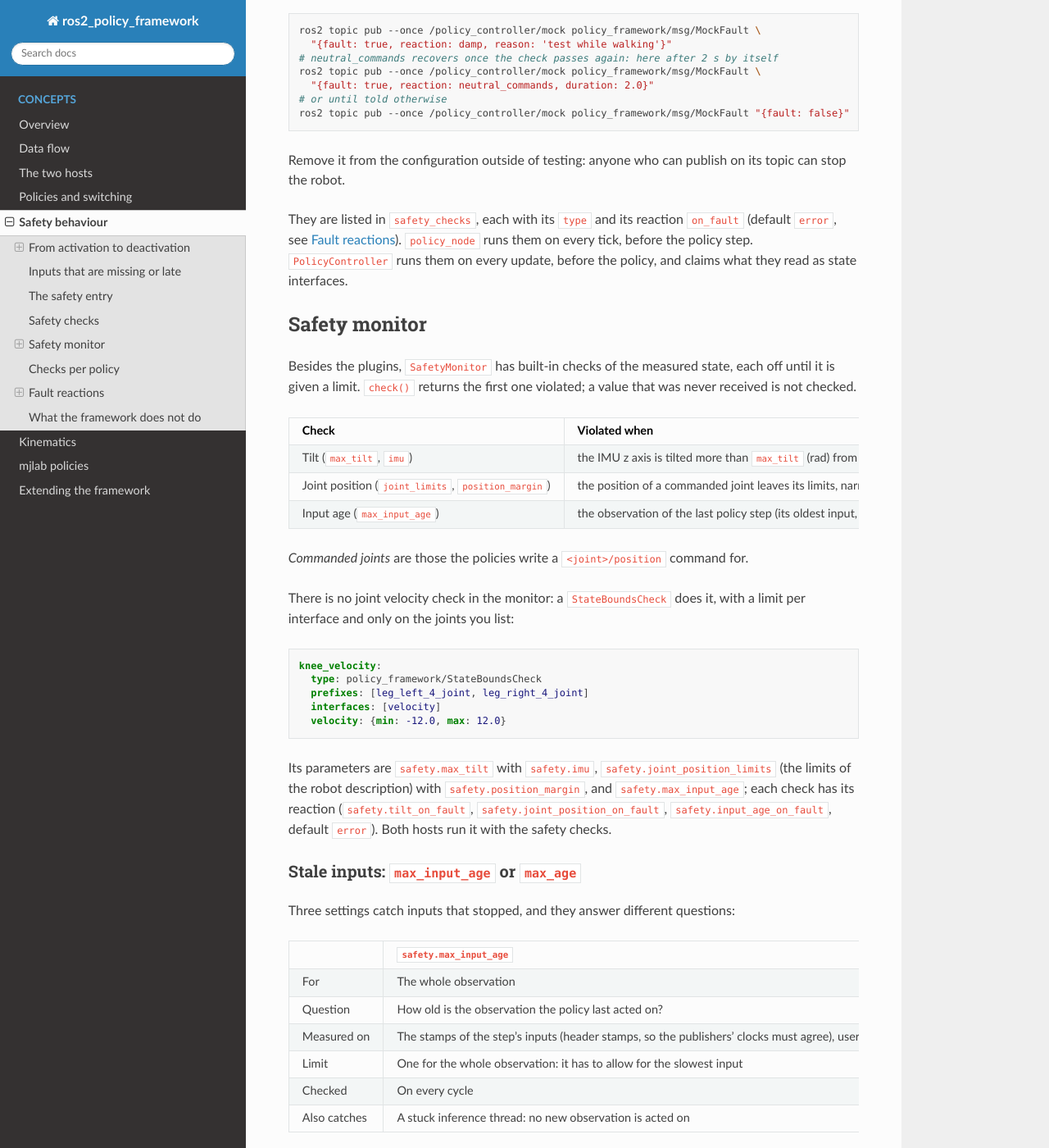
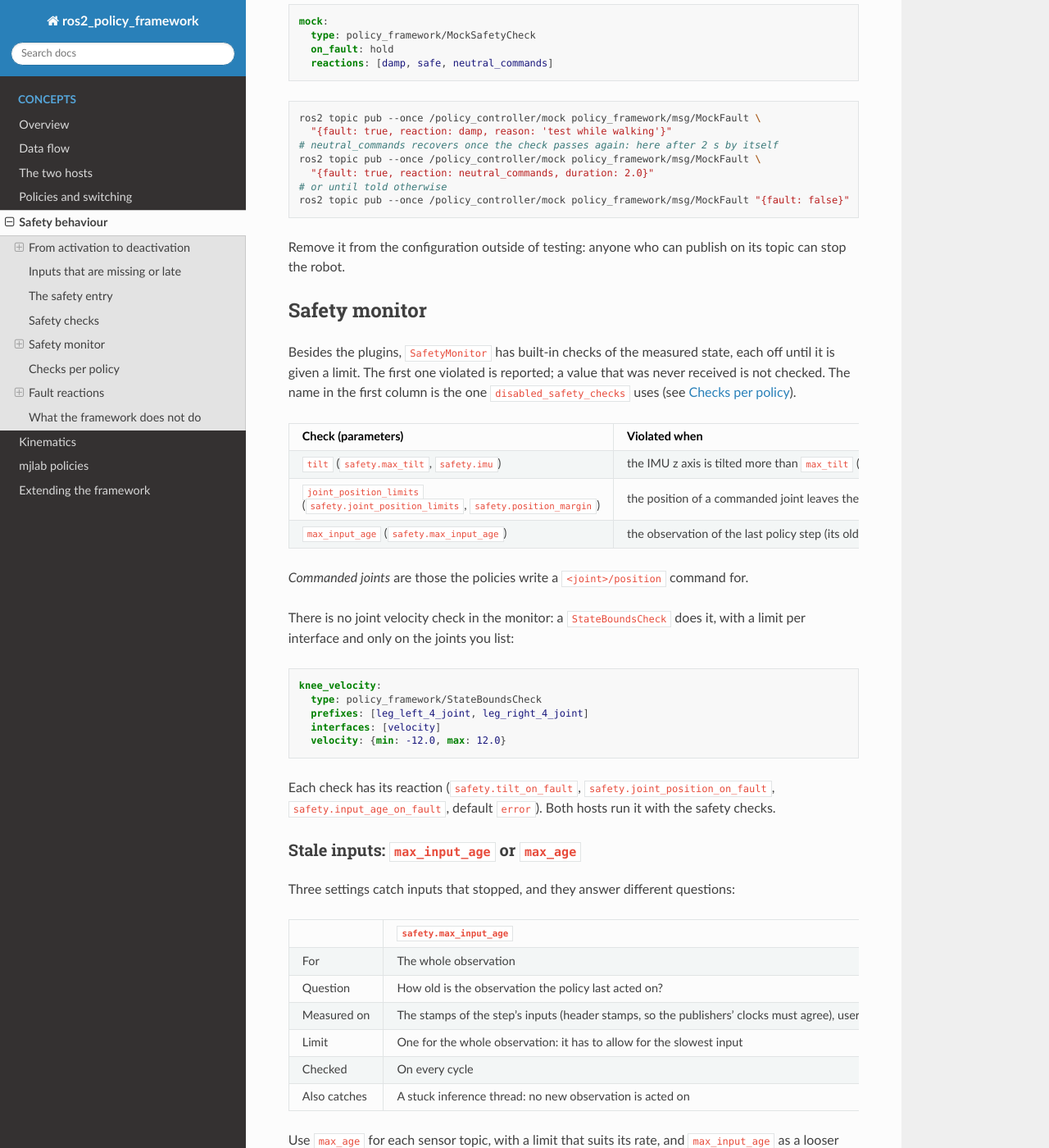
Before and after one commit to saikishor/ros2_policy_framework, a Sphinx documentation site: the page built from docs/safety.rst, in a window 1280 px wide and 1400 px high, scrolled down 3009 px. Shown: the whole window at 82% size. Built offline with Sphinx 7.4.7 and the Read the Docs theme 3.1.0, drawn with Linux system fonts in a browser that asks for light colours; some of the changed text lies outside the part shown.

Commit message:
Fix stale and misplaced content in the safety docs page

```diff
--- a/docs/safety.rst
+++ b/docs/safety.rst
@@ -1,8 +1,10 @@
 Safety behaviour
 ================
 
-This page lists what the framework does when something is missing, late or wrong. All of it
-applies to the controller; the parts that apply to the node are marked.
+This page lists what the framework does when something is missing, late or wrong. Both hosts
+run the same safety checks, input age checks and command gating. They differ in what they can
+do about a fault: the controller owns the hardware and applies a reaction through its
+executors, while the node only stops sending commands. Where the node differs, it is said.
 
 From activation to deactivation
 -------------------------------
@@ -57,15 +60,10 @@ step has to wait for data, the last commands stay applied.
 Safe values
 ~~~~~~~~~~~
 
-When the controller is deactivated, or when the state interfaces cannot be read (below),
-every executor writes its *safe values*: zero effort for ``PdEffortExecutor``, nothing for
-``ReferenceInterfaceExecutor``. When they cannot be read, ``update()`` also returns an error
-to the controller manager.
-
-A stage of the policy that fails, including a model that answers a non-finite value (NaN or
-infinity) as a diverged one does, is a fault with the reaction ``on_policy_failure`` (default
-``error``: the safe values and an error; see `Fault reactions`_). Its values never reach the
-commands.
+When the controller is deactivated, when the state interfaces cannot be read (below), or on
+the ``ERROR`` fault reaction, every executor writes its *safe values*: zero effort for
+``PdEffortExecutor``, nothing for ``ReferenceInterfaceExecutor``. In the last two cases
+``update()`` also returns an error to the controller manager.
 
 Inputs that are missing or late
 -------------------------------
@@ -149,6 +147,11 @@ optionally the reaction it asks for (see `A reaction chosen while running`_), wi
 ``check()`` runs in the control loop: it must not allocate while the state is safe. Writing
 one is shown in :doc:`extending`.
 
+They are listed in ``safety_checks``, each with its ``type`` and its reaction ``on_fault``
+(default ``error``, see `Fault reactions`_). ``policy_node`` runs them on every tick, before
+the policy step. ``PolicyController`` runs them on every update, before the policy, and claims
+what they read as state interfaces. The framework ships three:
+
 ``StateBoundsCheck`` checks every ``<prefix>/<interface>`` entry against the bounds of its
 interface. A non-finite value is out of bounds; an entry never received is not checked. With a
 ``hysteresis``, an entry that failed passes again only within the bounds narrowed by it:
@@ -181,9 +184,10 @@ jump. Do not use it on values that wrap, such as the position of a continuous jo
 moment (standing, walking, during a jump) before a real one happens. It subscribes to
 ``topic`` (default ``~/<name>``, ``policy_framework/msg/MockFault``) and fails on every cycle
 while the latest message has ``fault: true``, with the message's ``reaction`` (empty: its
-``on_fault``), for its ``duration`` in seconds (0: until the next message). A message may ask only for the reactions listed in ``reactions``, which the host
-checks against its executors at configure, like any reaction a check declares; an unknown name
-asks for ``error``, and the host applies ``error`` for a valid but undeclared one. As for any
+``on_fault``), for its ``duration`` in seconds (0: until the next message). A message may
+ask only for the reactions listed in ``reactions``, which the host checks against its
+executors at configure, like any reaction a check declares; an unknown name asks for
+``error``, and the host applies ``error`` for a valid but undeclared one. As for any
 fault, every reaction but ``neutral_commands`` stays latched until reactivation, which also
 forgets the latest message, so that the robot does not fault again at once:
 
@@ -207,31 +211,28 @@ forgets the latest message, so that the robot does not fault again at once:
 Remove it from the configuration outside of testing: anyone who can publish on its topic can
 stop the robot.
 
-They are listed in ``safety_checks``, each with its ``type`` and its reaction ``on_fault``
-(default ``error``, see `Fault reactions`_). ``policy_node`` runs them on every tick, before the policy step.
-``PolicyController`` runs them on every update, before the policy, and claims what they read
-as state interfaces.
-
 Safety monitor
 --------------
 
 Besides the plugins, ``SafetyMonitor`` has built-in checks of the measured state, each off
-until it is given a limit. ``check()`` returns the first one violated; a value that was never
-received is not checked.
+until it is given a limit. The first one violated is reported; a value that was never
+received is not checked. The name in the first column is the one
+``disabled_safety_checks`` uses (see `Checks per policy`_).
 
 .. list-table::
    :header-rows: 1
    :widths: 34 66
 
-   * - Check
+   * - Check (parameters)
      - Violated when
-   * - Tilt (``max_tilt``, ``imu``)
+   * - ``tilt`` (``safety.max_tilt``, ``safety.imu``)
      - the IMU z axis is tilted more than ``max_tilt`` (rad) from the vertical: the robot is
        falling. Reads ``<imu>/orientation.{x,y,z,w}``.
-   * - Joint position (``joint_limits``, ``position_margin``)
-     - the position of a commanded joint leaves its limits, narrowed by the margin. The limits
-       can be read from the robot description; continuous joints have none.
-   * - Input age (``max_input_age``)
+   * - ``joint_position_limits`` (``safety.joint_position_limits``,
+       ``safety.position_margin``)
+     - the position of a commanded joint leaves the limits of the robot description, narrowed
+       by the margin; continuous joints have none.
+   * - ``max_input_age`` (``safety.max_input_age``)
      - the observation of the last policy step (its oldest input, user commands excluded) is
        older than this many seconds: a topic stopped, so the policy acts on the past.
 
@@ -248,9 +249,7 @@ limit per interface and only on the joints you list:
      interfaces: [velocity]
      velocity: {min: -12.0, max: 12.0}
 
-Its parameters are ``safety.max_tilt`` with ``safety.imu``, ``safety.joint_position_limits``
-(the limits of the robot description) with ``safety.position_margin``, and
-``safety.max_input_age``; each check has its reaction (``safety.tilt_on_fault``,
+Each check has its reaction (``safety.tilt_on_fault``,
 ``safety.joint_position_on_fault``, ``safety.input_age_on_fault``, default ``error``).
 Both hosts run it with the safety checks.
 
@@ -544,8 +543,10 @@ example a joint trajectory controller): use ``ERROR``.
 
 ``PolicyRunner::update_safety()`` runs every check on every cycle and applies the most
 severe reaction; ``PolicyRunner::check_input_ages()`` checks the ``max_age`` of the terms
-after each successful step, before its commands are applied. A failed policy step (including a non-finite model output) is a fault too,
-with its own reaction ``on_policy_failure`` (default ``error``; ``hold``, ``damp`` or ``safe``
+after each successful step, before its commands are applied. A failed policy step is a fault
+too: a stage that fails, including a model that answers a non-finite value (NaN or infinity)
+as a diverged one does, whose values therefore never reach the commands. Its reaction is
+``on_policy_failure`` (default ``error``; ``hold``, ``damp`` or ``safe``
 otherwise, but not ``neutral_commands``: the policy itself failed, it cannot keep running).
 Unreadable state interfaces in the controller still return an error.
 
@@ -562,6 +563,14 @@ Unreadable state interfaces in the controller still return an error.
 What the framework does not do
 ------------------------------
 
-It does not limit joint positions or velocities, detect falls, or decide when to stop a
-policy. ``PdEffortExecutor`` can clamp efforts (``effort_limits``). Anything beyond that
-belongs to the robot's safety layer.
+The checks above detect a fault and the reactions stop the policy; nothing corrects the
+commands instead:
+
+- Commands are never clamped to joint position or velocity limits: leaving a limit is a
+  fault. Only ``PdEffortExecutor`` clamps its efforts (``effort_limits``).
+- There is no self-collision check.
+- There is no recovery motion, such as going to a predefined pose: that is the job of a
+  fallback controller, reached with ``ERROR``.
+- There is no grace period after a policy switch (see `Checks per policy`_).
+
+Anything beyond that belongs to the robot's safety layer.
```
Also changed, not shown: other parts of docs/safety.rst (+2 -1 lines).
